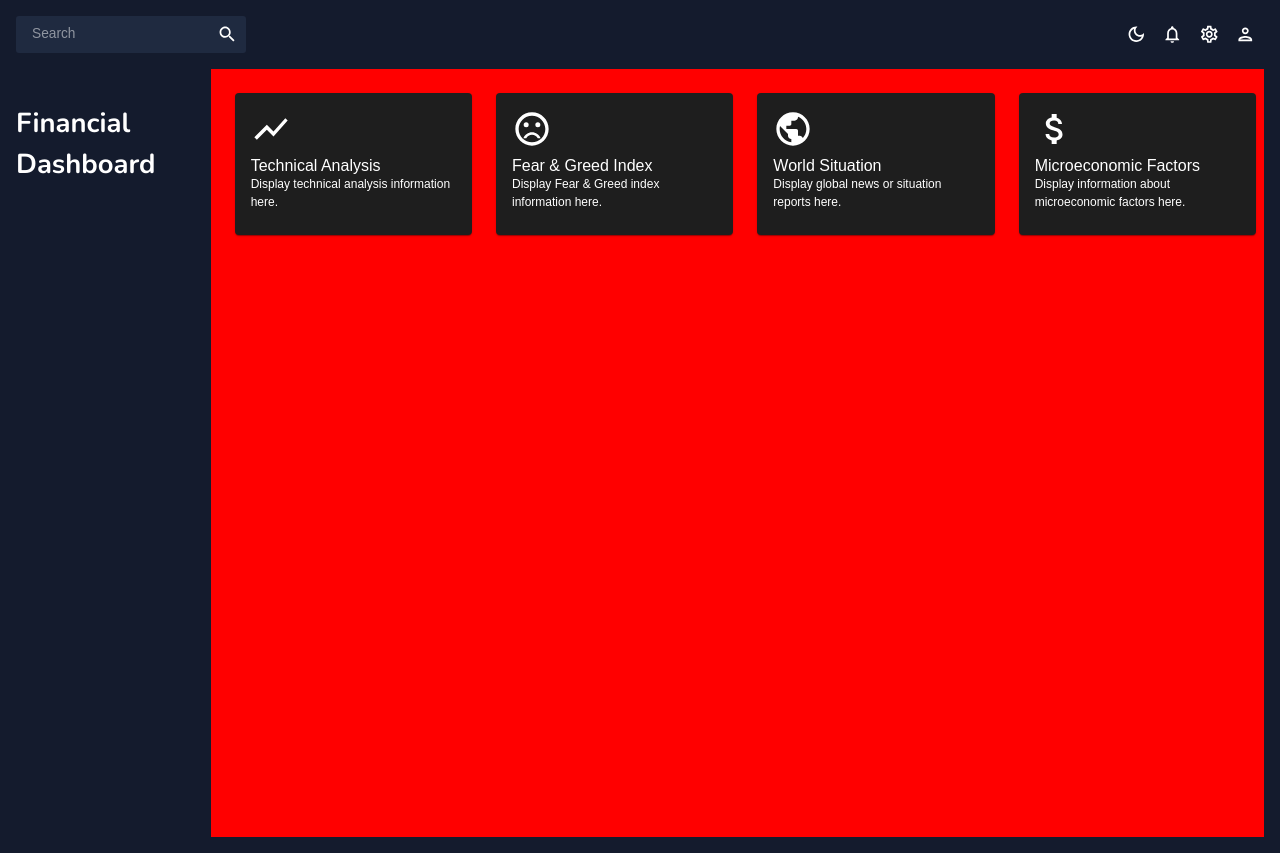
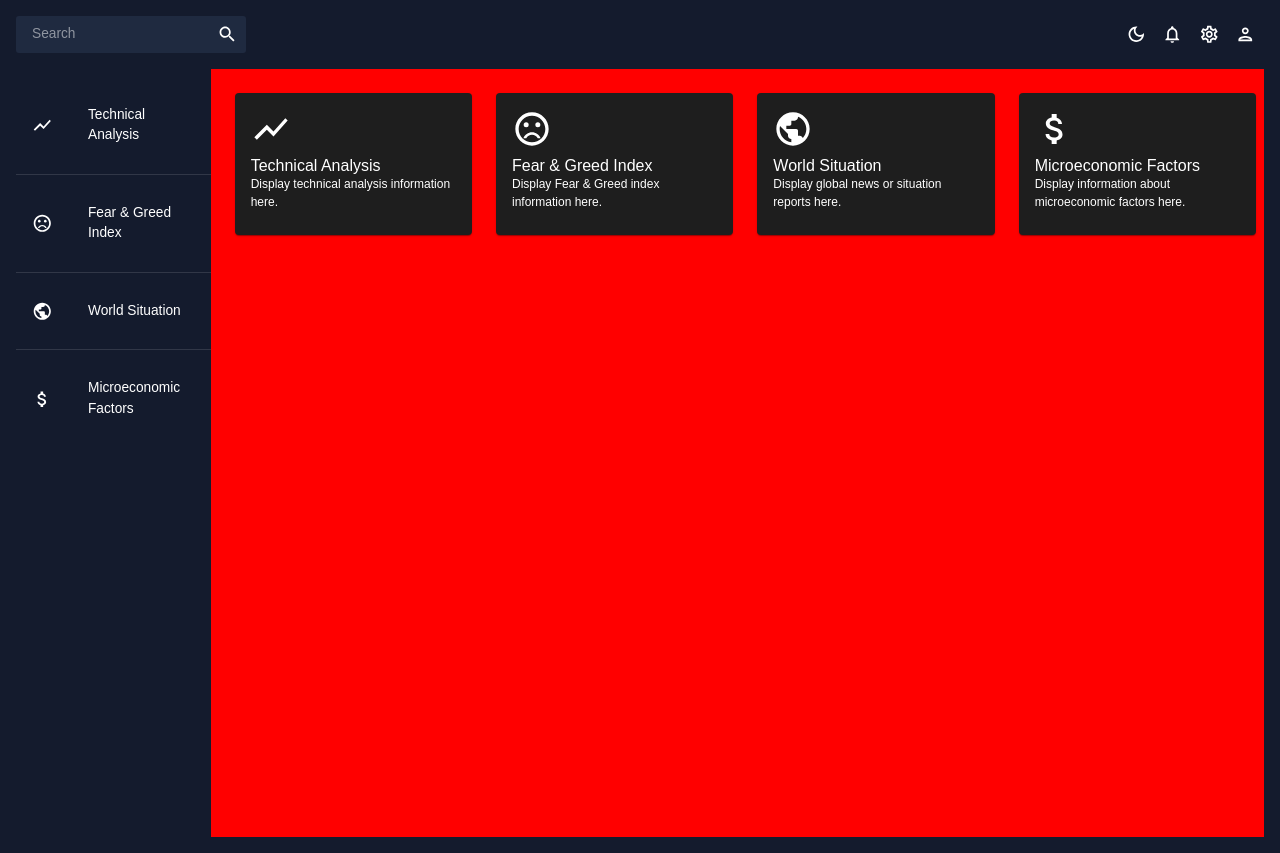
Before and after one commit to massoodbarsa/MyDashboard, a React (Create React App) app: page / in a window 1280 px wide. Built offline with nearby package versions, Linux system fonts and the light colour scheme.

Commit message:
add buttons to sidebar

```diff
--- a/src/sections/dashboard/index.jsx
+++ b/src/sections/dashboard/index.jsx
@@ -32,8 +32,6 @@ const Dashboard = () => {
             <Microeconomy />
           </Grid>
         </Grid>
-
-        {/* </Box> */}
       </Grid>
     </Grid>
   );
--- a/src/sections/global/Sidebar.jsx
+++ b/src/sections/global/Sidebar.jsx
@@ -1,55 +1,53 @@
-import { useState } from "react";
-import { Box, IconButton, Typography, useTheme } from "@mui/material";
-import { Link } from "react-router-dom";
-import { tokens } from "../../theme";
-import HomeOutlinedIcon from "@mui/icons-material/HomeOutlined";
-import PeopleOutlinedIcon from "@mui/icons-material/PeopleOutlined";
-import ContactsOutlinedIcon from "@mui/icons-material/ContactsOutlined";
-import ReceiptOutlinedIcon from "@mui/icons-material/ReceiptOutlined";
-import PersonOutlinedIcon from "@mui/icons-material/PersonOutlined";
-import CalendarTodayOutlinedIcon from "@mui/icons-material/CalendarTodayOutlined";
-import HelpOutlineOutlinedIcon from "@mui/icons-material/HelpOutlineOutlined";
-import BarChartOutlinedIcon from "@mui/icons-material/BarChartOutlined";
-import PieChartOutlineOutlinedIcon from "@mui/icons-material/PieChartOutlineOutlined";
-import TimelineOutlinedIcon from "@mui/icons-material/TimelineOutlined";
-import MenuOutlinedIcon from "@mui/icons-material/MenuOutlined";
-import MapOutlinedIcon from "@mui/icons-material/MapOutlined";
-import Drawer from "@mui/material/Drawer";
-import Menu from "@mui/material/Menu";
-import MenuItem from "@mui/material/MenuItem";
-import { Button } from "@mui/base";
+import React from "react";
+import {
+  List,
+  ListItem,
+  ListItemIcon,
+  ListItemText,
+  Divider,
+} from "@mui/material";
+import ShowChartIcon from "@mui/icons-material/ShowChart";
+import SentimentVeryDissatisfiedIcon from "@mui/icons-material/SentimentVeryDissatisfied";
+import PublicIcon from "@mui/icons-material/Public";
+import AttachMoneyIcon from "@mui/icons-material/AttachMoney";
 
-import * as React from "react";
-
-import List from "@mui/material/List";
-
-import Divider from "@mui/material/Divider";
-
-import ListItem from "@mui/material/ListItem";
-import ListItemButton from "@mui/material/ListItemButton";
-import ListItemIcon from "@mui/material/ListItemIcon";
-import ListItemText from "@mui/material/ListItemText";
-import InboxIcon from "@mui/icons-material/MoveToInbox";
-import MailIcon from "@mui/icons-material/Mail";
-import Technical from "../dashboard/Technical";
-
-const Sidebar = () => {
-  const theme = useTheme();
-  const colors = tokens(theme.palette.mode);
-  // const [isCollapsed, setIsCollapsed] = useState(false);
-  const [open, setOpen] = React.useState(false);
-
-  const toggleDrawer = (newOpen: boolean) => () => {
-    setOpen(newOpen);
-  };
-
+function Sidebar() {
   return (
-    <div className="App">
-      <header className="App-header">
-        <h1>Financial Dashboard</h1>
-      </header>
+    <div>
+      <List
+        component="nav"
+        sx={{ display: "flex", flexDirection: "column", gap: 2 }}
+      >
+        <ListItem button>
+          <ListItemIcon>
+            <ShowChartIcon />
+          </ListItemIcon>
+          <ListItemText primary="Technical Analysis" />
+        </ListItem>
+        <Divider />
+        <ListItem button>
+          <ListItemIcon>
+            <SentimentVeryDissatisfiedIcon />
+          </ListItemIcon>
+          <ListItemText primary="Fear & Greed Index" />
+        </ListItem>
+        <Divider />
+        <ListItem button>
+          <ListItemIcon>
+            <PublicIcon />
+          </ListItemIcon>
+          <ListItemText primary="World Situation" />
+        </ListItem>
+        <Divider />
+        <ListItem button>
+          <ListItemIcon>
+            <AttachMoneyIcon />
+          </ListItemIcon>
+          <ListItemText primary="Microeconomic Factors" />
+        </ListItem>
+      </List>
     </div>
   );
-};
+}
 
 export default Sidebar;
```
